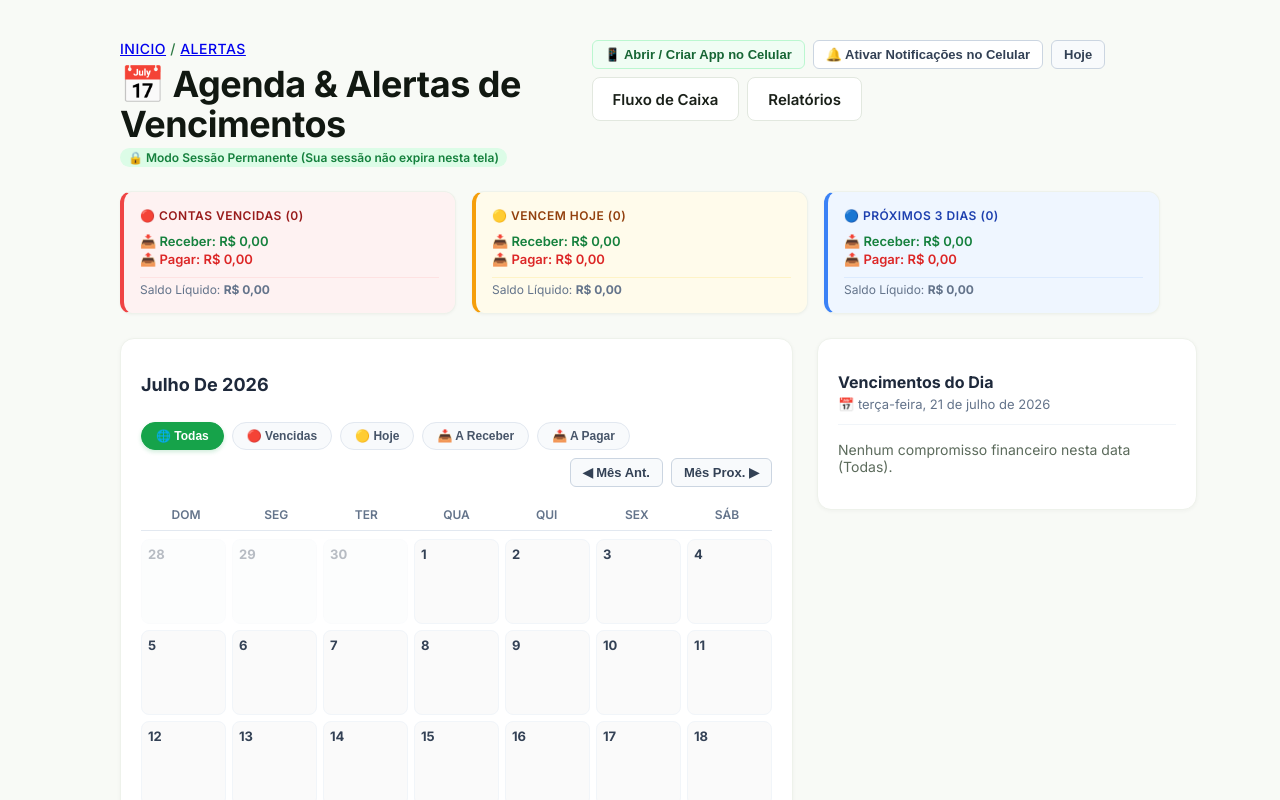
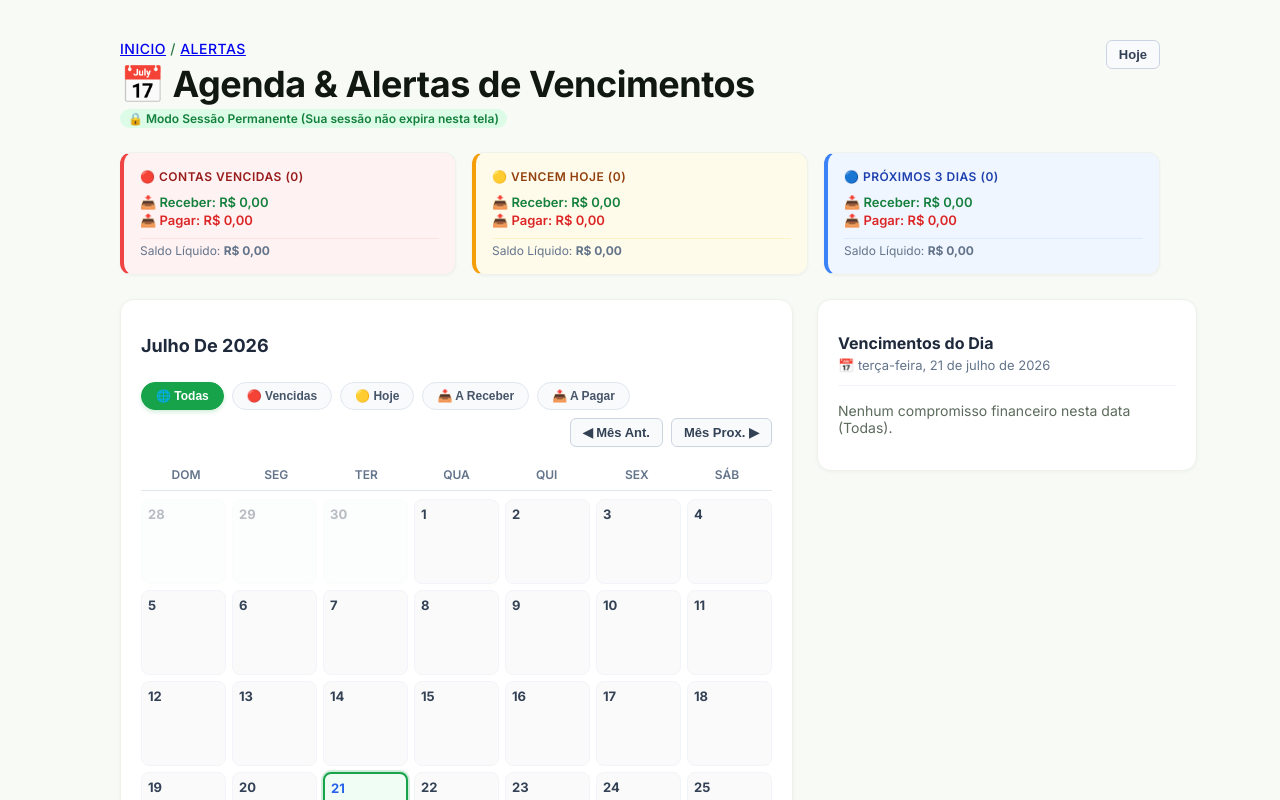
Before and after one commit to vagnerjms/Proj_AgroVendasV.1, a Next.js app in the folder frontend/: page /agenda in a window 1280 px wide. Shown: the top 800 px of the page. Built offline with nearby package versions, Linux system fonts and the light colour scheme; no server answers.

Commit message:
feat(agenda): remove shortcut buttons and PWA installation buttons from header toolbar

```diff
--- a/frontend/app/agenda/page.tsx
+++ b/frontend/app/agenda/page.tsx
@@ -360,30 +360,7 @@ export default function AgendaPage() {
           </span>
         </div>
         <div style={{ display: 'flex', gap: '8px', flexWrap: 'wrap', alignItems: 'center' }}>
-          <button
-            type="button"
-            className="btn-calendar-nav"
-            onClick={() => setShowMobileModal(true)}
-            style={{ background: '#f0fdf4', borderColor: '#bbf7d0', color: '#166534', fontWeight: 600 }}
-          >
-            📱 Abrir / Criar App no Celular
-          </button>
-          <button
-            type="button"
-            className={`btn-calendar-nav ${notificationPermission === 'granted' ? 'active' : ''}`}
-            onClick={requestNotificationPermission}
-            style={{
-              background: notificationPermission === 'granted' ? '#f0fdf4' : '#ffffff',
-              borderColor: notificationPermission === 'granted' ? '#16a34a' : '#cbd5e1',
-              color: notificationPermission === 'granted' ? '#166534' : '#334155',
-              fontWeight: 600,
-            }}
-          >
-            {notificationPermission === 'granted' ? '✅ Notificações no Celular Ativas' : '🔔 Ativar Notificações no Celular'}
-          </button>
           <button className="btn-calendar-nav" onClick={goToday}>Hoje</button>
-          <Link className="link-action" href="/financeiro/cash-flow">Fluxo de Caixa</Link>
-          <Link className="link-action" href="/relatorios">Relatórios</Link>
         </div>
       </section>
 
```
